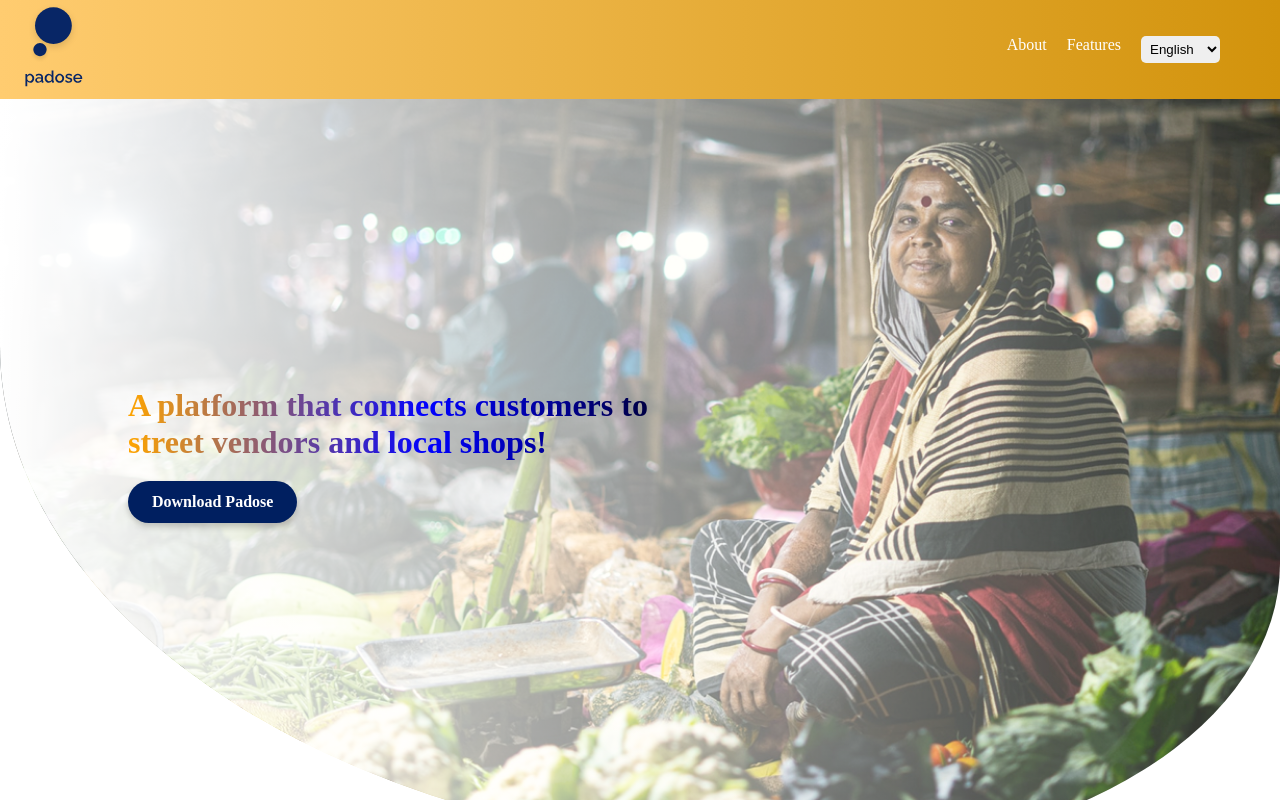
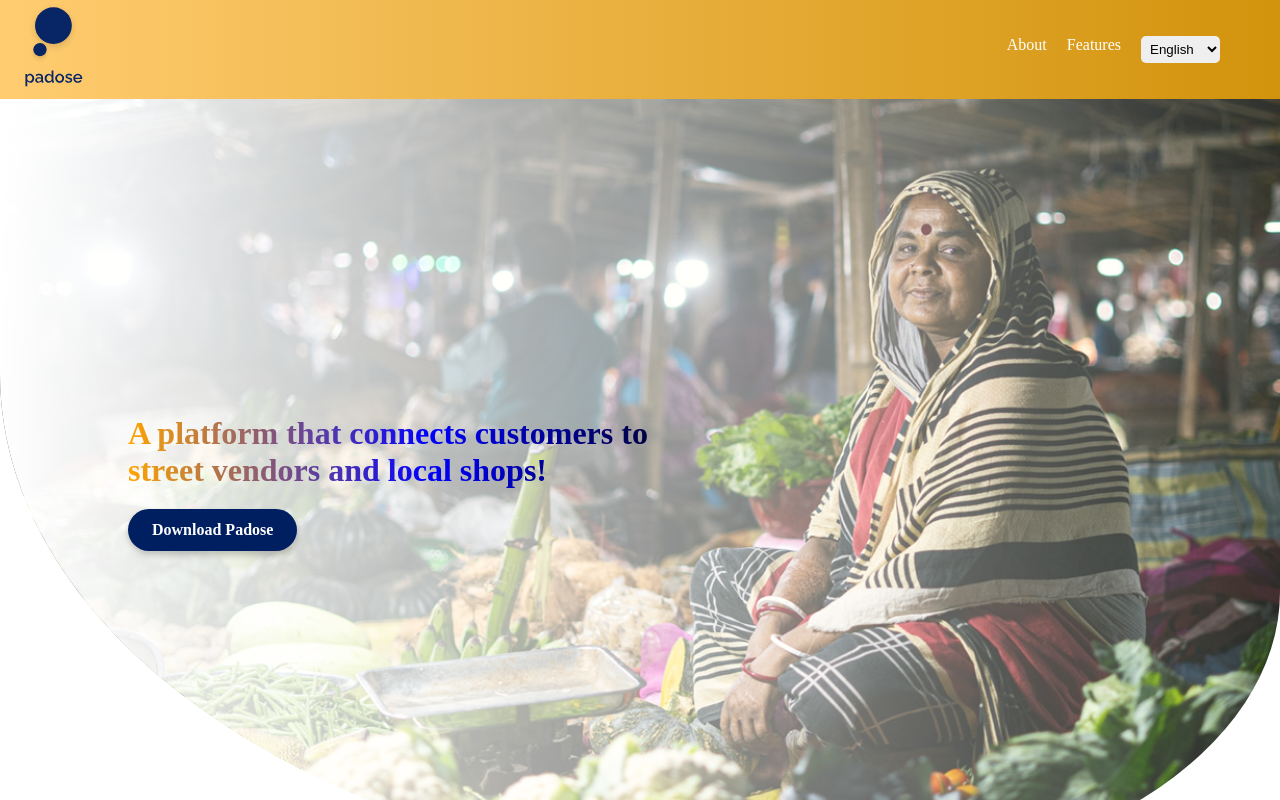
Before and after one commit to Padose-Dev/Padose-Dev.github.io, an Angular app: page / in a window 1280 px wide. Shown: the top 800 px of the page. Built offline with nearby package versions, Linux system fonts and the light colour scheme.

Commit message:
minor issues fixes

```diff
--- a/src/app/components/header/header.component.scss
+++ b/src/app/components/header/header.component.scss
@@ -109,7 +109,7 @@ body {
     position: relative;
     width: 100%;
     height: 100vh;
-    margin-top: 55px;
+    margin-top: 6.5%;
     display: flex;
     align-items: center;
     justify-content: left;
```
